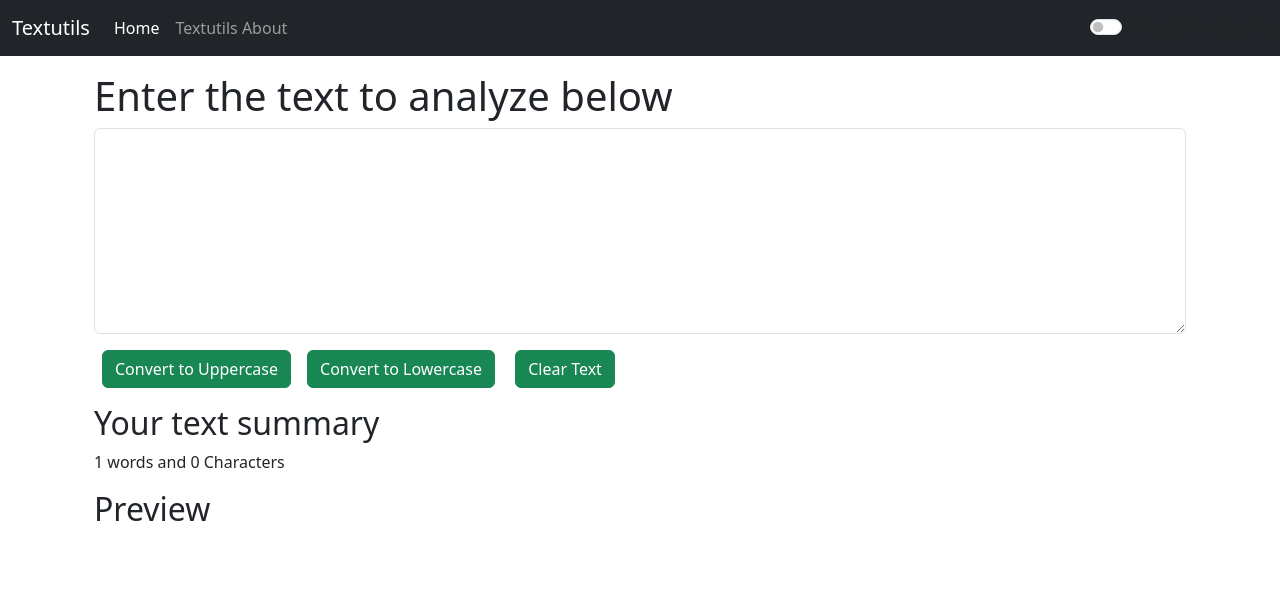
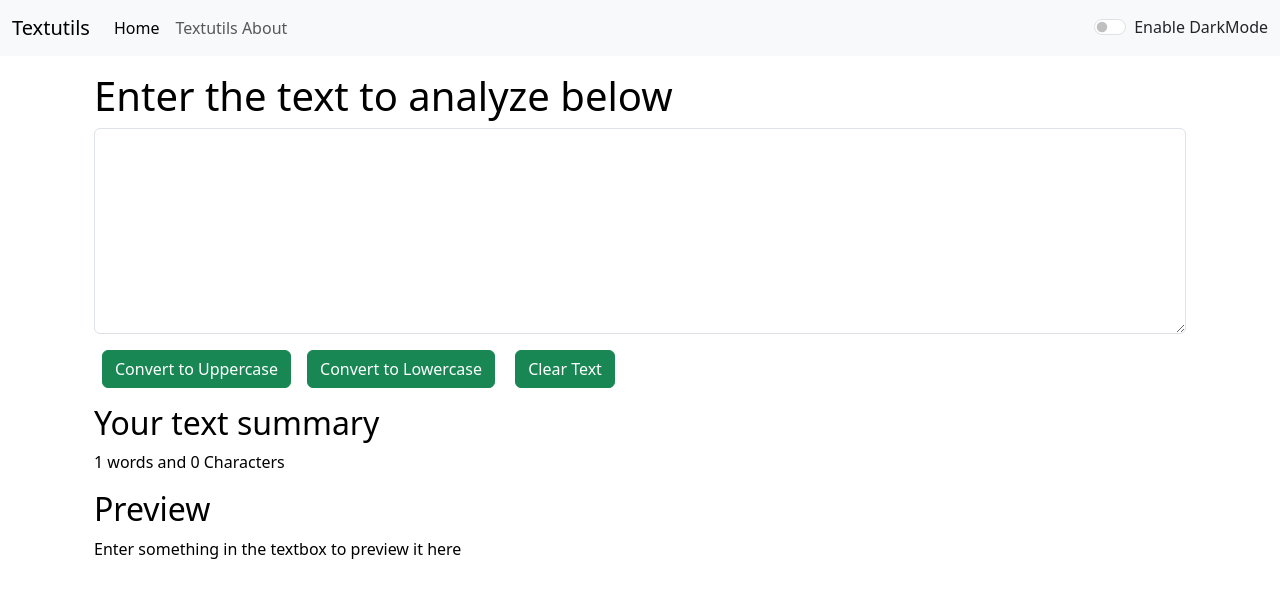
Before and after one commit to Milindsangale/Textutils-Project, a React (Create React App) app: page / in a window 1280 px wide. Shown: the top 598 px of the page. Built offline with nearby package versions, Linux system fonts and the light colour scheme.

Commit message:
initial commit

```diff
--- a/src/App.js
+++ b/src/App.js
@@ -1,21 +1,21 @@
-import logo from './logo.svg';
+/* import logo from './logo.svg'; */
 import './App.css';
 import Navbar from './components/Navbar';
 import Textform from './components/Textform';
 import React, {useState} from 'react';
-import About from './components/About';
+/* import About from './components/About'; */
 function App() {
-  const [mode, setMode] = useState('dark');         /* usestate */
+  const [mode, setMode] = useState('light');         /* usestate */
 
   const toggleMode = ()=>{
     if(mode === 'light'){
       setMode('dark');
-     /*  document.body.style.backgroundColor = '#042743'; */
+      document.body.style.backgroundColor = '#042743';
     /*   showAlert("Dark mode has been enabled", "success"); */
   }
   else{
     setMode('light');
-    document.body.style.backgroundColor = 'white';
+     document.body.style.backgroundColor = 'white';
     /* showAlert("Light mode has been enabled", "success"); */
   }
 }
@@ -24,7 +24,7 @@
 <Navbar title ="Textutils" mode={mode} toggleMode={toggleMode}
 About="Textutils About" Home="Home"/>  {/* props */}
 <div className="container my-3">
-  <Textform heading ="Enter the text to analyze below"/>
+  <Textform heading ="Enter the text to analyze below" mode={mode}/>
  {/*  <About/> */}
 </div>
    </>
--- a/src/components/Navbar.js
+++ b/src/components/Navbar.js
@@ -23,9 +23,9 @@
         <input className="form-control me-2" type="search" placeholder="Search" aria-label="Search"/>
         <button className="btn btn-primary" type="submit">Search</button>
       </form> */}
-          <div className="form-check form-switch">
+          <div className={`form-check form-switch text-${props.mode==='light'?'dark':'light'}`}>
         <input className ="form-check-input" onClick={props.toggleMode} type="checkbox" role="switch" id="flexSwitchCheckDefault"/>
-     <label className ="form-check-label" htmlFor="flexSwitchCheckDefault">Enable Dark Mode</label>
+     <label className ="form-check-label" htmlFor="flexSwitchCheckDefault">Enable DarkMode</label>
 </div>
 
     </div>
--- a/src/components/Textform.js
+++ b/src/components/Textform.js
@@ -22,21 +22,21 @@
         const [text, setText] = useState('');   /* Hooks */
   return (
     <>
-    <div className="container">
+    <div className="container" style={{color:props.mode==='dark'?'white':'black'}}>
         <h1>{props.heading}</h1>
         <div className="mb-3">
-        <textarea className="form-control" value={text} onChange={handleOnChange} id="myBox" rows="8"></textarea>
+        <textarea className="form-control" value={text} onChange={handleOnChange} style={{backgroundColor: props.mode==='dark'?'#13466e':'white', color: props.mode==='dark'?'white':'#042743'}} id="myBox" rows="8"></textarea>
         </div>
         <button className="btn btn-success mx-2" onClick={handleUpClick}>Convert to Uppercase</button>
         <button className="btn btn-success mx-2" onClick={handleLoClick}>Convert to Lowercase</button>       {/*  */}
         <button className="btn btn-success mx-2" onClick={handleClearClick}>Clear Text</button>       {/*  */}
   </div>
 
-  <div className="container my-3">
+  <div className="container my-3" style={{color:props.mode==='dark'?'white':'black'}}>
     <h2>Your text summary</h2>
     <p> {text.split(" ").length} words and {text.length} Characters</p>
     <h2>Preview</h2>
-    <p>{text}</p>
+    <p>{text.length>0?text:"Enter something in the textbox to preview it here"}</p>
   </div>
   </>
 
```
